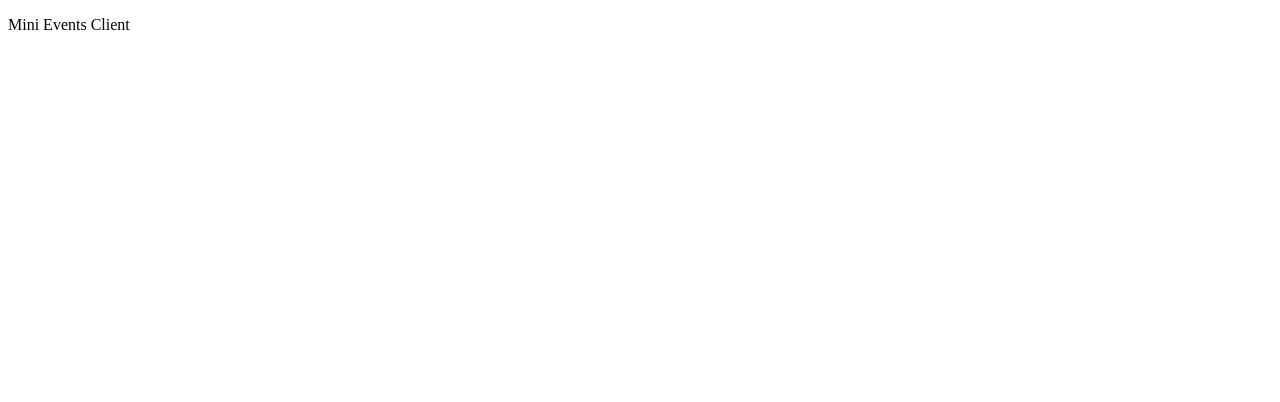
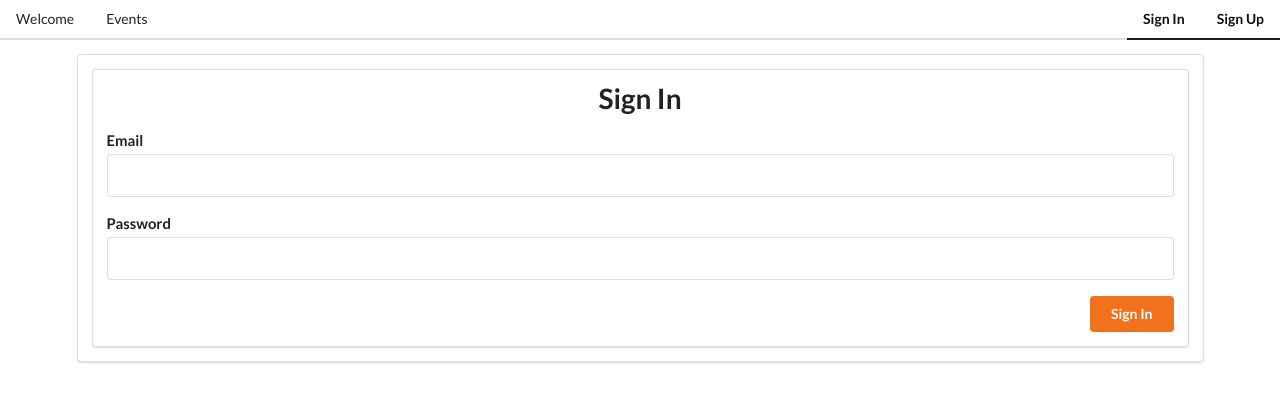
Before and after one commit to Hano1388/mini-events-client, a React (Create React App) app: page /sign_in in a window 1280 px wide. Shown: the top 402 px of the page. Built offline with nearby package versions, Linux system fonts and the light colour scheme; no server answers.

Commit message:
Add Navbar react-router, and sign user in

```diff
--- a/package.json
+++ b/package.json
@@ -10,8 +10,10 @@
     "@types/node": "^12.0.0",
     "@types/react": "^16.9.0",
     "@types/react-dom": "^16.9.0",
+    "@types/react-router-dom": "^5.1.5",
     "react": "^16.13.1",
     "react-dom": "^16.13.1",
+    "react-router-dom": "^5.2.0",
     "react-scripts": "3.4.1",
     "typescript": "~3.7.2"
   },
--- a/public/index.html
+++ b/public/index.html
@@ -7,6 +7,13 @@
   <meta name="viewport" content="width=device-width, initial-scale=1" />
   <meta name="theme-color" content="#000000" />
   <meta name="description" content="Web site created using create-react-app" />
+
+  <!--
+    Note: Semantic ui also has react version but, I am using this version
+    just to save sometime unfortunately.
+  -->
+  <link rel="stylesheet" href="//cdnjs.cloudflare.com/ajax/libs/semantic-ui/2.4.1/semantic.min.css">
+
   <title>Mini Events</title>
 </head>
 
--- a/src/api/user.ts
+++ b/src/api/user.ts
@@ -10,5 +10,12 @@ export const User = {
             },
             body: JSON.stringify(params)
         }).then(res => res.json());
-    }
+    },
+
+    current(): Promise<IUser> {
+        return fetch(`${baseUrl}/users/current`, {
+            credentials: "include",
+            method: "GET"
+        }).then(res => res.json());
+    },
 };
--- a/src/components/App.tsx
+++ b/src/components/App.tsx
@@ -1,14 +1,62 @@
-import React from 'react';
+/* eslint-disable react/no-unescaped-entities */
+import React, { useState, useEffect, useCallback } from 'react';
+import { BrowserRouter, Route, Switch, RouteComponentProps } from 'react-router-dom';
+
+import { Navbar } from './Navbar';
+import { WelcomePage } from './pages/WelcomePage';
+import { SignInPage } from './pages/SignInPage';
+import { User } from '../api/user';
+import { Session } from '../api/session';
+
+
+
 
 const App: React.FC = () => {
+  const [currentUser, setCurrentUser] = useState<IUser | null>(null)
+
+  // this prevents useEffect infinite calls
+  const getUser = useCallback(() => {
+    User.current().then(data => {
+      console.log(data);
+      if (typeof data.id !== 'number') {
+        setCurrentUser(null);
+      } else {
+        setCurrentUser(data);
+      }
+    })
+  }, []);
+
+  useEffect(() => {
+    getUser();
+  }, [getUser]);
+
+  const destroySession = () => {
+    Session.destroy().then(() => setCurrentUser(null))
+  }
+
   return (
-    <div className="App">
-      <header className="App-header">
-        <p>
-          Mini Events Client
-        </p>
+    <BrowserRouter>
+      <header>
+        <Navbar
+          {...{ currentUser, onSignOut: destroySession }}
+        />
       </header>
-    </div>
+      <div className="ui container segment">
+        <Switch>
+          <Route exact path="/" component={WelcomePage} />
+          {/* <Route
+            path="/sign_in"
+            component={SignInPage}
+            withProps={{ onSignIn: () => getUser() }}
+          /> */}
+
+          <Route
+            path="/sign_in"
+            component={(routeProps: RouteComponentProps<{}>) => <SignInPage onSignIn={getUser} {...routeProps} />}
+          />
+        </Switch>
+      </div>
+    </BrowserRouter>
   );
 }
 
--- /dev/null
+++ b/src/components/Navbar.tsx
@@ -0,0 +1,41 @@
+import React from 'react';
+import { NavLink } from 'react-router-dom';
+
+interface IProps {
+    currentUser: IUser | null;
+    onSignOut: () => void;
+}
+
+export const Navbar: React.FC<IProps> = ({ currentUser, onSignOut }) => {
+    const handleSignOutClick = (event: React.MouseEvent) => {
+        // event.preventDefault();
+        if (typeof onSignOut === 'function') {
+            onSignOut();
+        }
+    }
+    return (
+        <div className="ui secondary pointing menu">
+            <NavLink exact to="/" className="item">
+                Welcome
+            </NavLink>
+            <NavLink exact to="/events" className="item">
+                Events
+            </NavLink>
+            <div className="right menu">
+                {!currentUser && (
+                    <>
+                        <NavLink exact to="/sign_in" className="item">Sign In</NavLink>
+                        <NavLink exact to="/sign_in" className="item">Sign Up</NavLink>
+                    </>
+                )}
+                {currentUser && (
+                    <>
+                        <button className="item" style={{ color: 'red' }} onClick={handleSignOutClick}>Sign Out</button>
+                        <NavLink to="/" style={{ color: 'blue' }} className="item">{currentUser && currentUser.first_name}</NavLink>
+                    </>
+                )}
+
+            </div >
+        </div >
+    )
+}
--- /dev/null
+++ b/src/components/pages/SignInPage.tsx
@@ -0,0 +1,65 @@
+import React, { useState } from 'react';
+
+import { Session } from '../../api/session';
+import { RouteComponentProps } from 'react-router-dom';
+
+interface IProps extends RouteComponentProps<{}> {
+    onSignIn: () => void;
+}
+
+export const SignInPage: React.FC<IProps> = (props) => {
+    const [errors, setErrors] = useState<Array<string>>([]);
+
+    const createSession = (event: React.FormEvent<HTMLFormElement>): void => {
+        event.preventDefault();
+        const { currentTarget: form } = event;
+
+        const fd = new FormData(form);
+        const email = fd.get('email') as string;
+        const password = fd.get('password') as string;
+        Session.create({
+            email,
+            password
+        }).then((data: any) => {
+            if (data && data.error && data.error.status === 400) {
+                const { message } = data.error;
+                setErrors([message])
+            } else {
+                props.history.push('/');
+                if (typeof props.onSignIn == 'function') {
+                    props.onSignIn();
+                }
+            }
+        });
+    };
+
+    return (
+        <div className="ui clearing segment Page">
+            <h1 className="ui center aligned header">Sign In</h1>
+            <form className="ui large form" onSubmit={createSession}>
+                {errors.length > 0 ? (
+                    <div className="ui negative message">
+                        <div className="header">Failed to Sign In</div>
+                        <p>{errors.map(message => message).join(", ")}</p>
+                    </div>
+                ) : (
+                        ""
+                    )}
+                <div className="field">
+                    <label htmlFor="email">Email</label>
+                    <input type="email" name="email" id="email" required />
+                </div>
+                <div className="field">
+                    <label htmlFor="password">Password</label>
+                    <input type="password" name="password" id="password" required />
+                </div>
+
+                <input
+                    className="ui right floated orange button"
+                    type="submit"
+                    value="Sign In"
+                />
+            </form>
+        </div>
+    )
+}
--- /dev/null
+++ b/src/components/pages/WelcomePage.tsx
@@ -0,0 +1,8 @@
+import React from 'react';
+
+export const WelcomePage: React.FC = () => (
+    <div className="Page">
+        <div className="ui header">Explore Events</div>
+        <div className="ui orange segment">Welcome to Mini Events App</div>
+    </div>
+)
```
Also changed, not shown: src/types.d.ts (+7 -7 lines), .eslintrc.js (deleted), src/index.scss (renamed from src/index.css), 2 other files (tests, documents, lock files or other folders).
